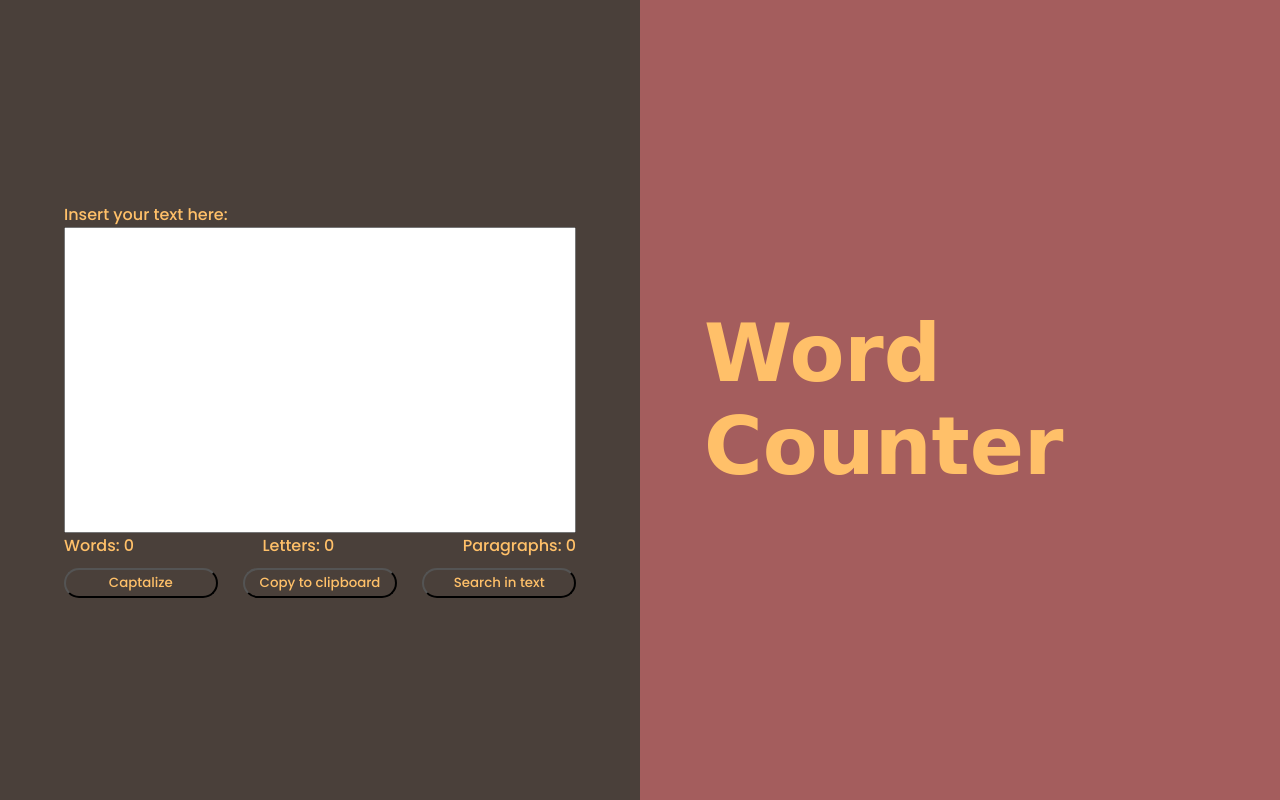
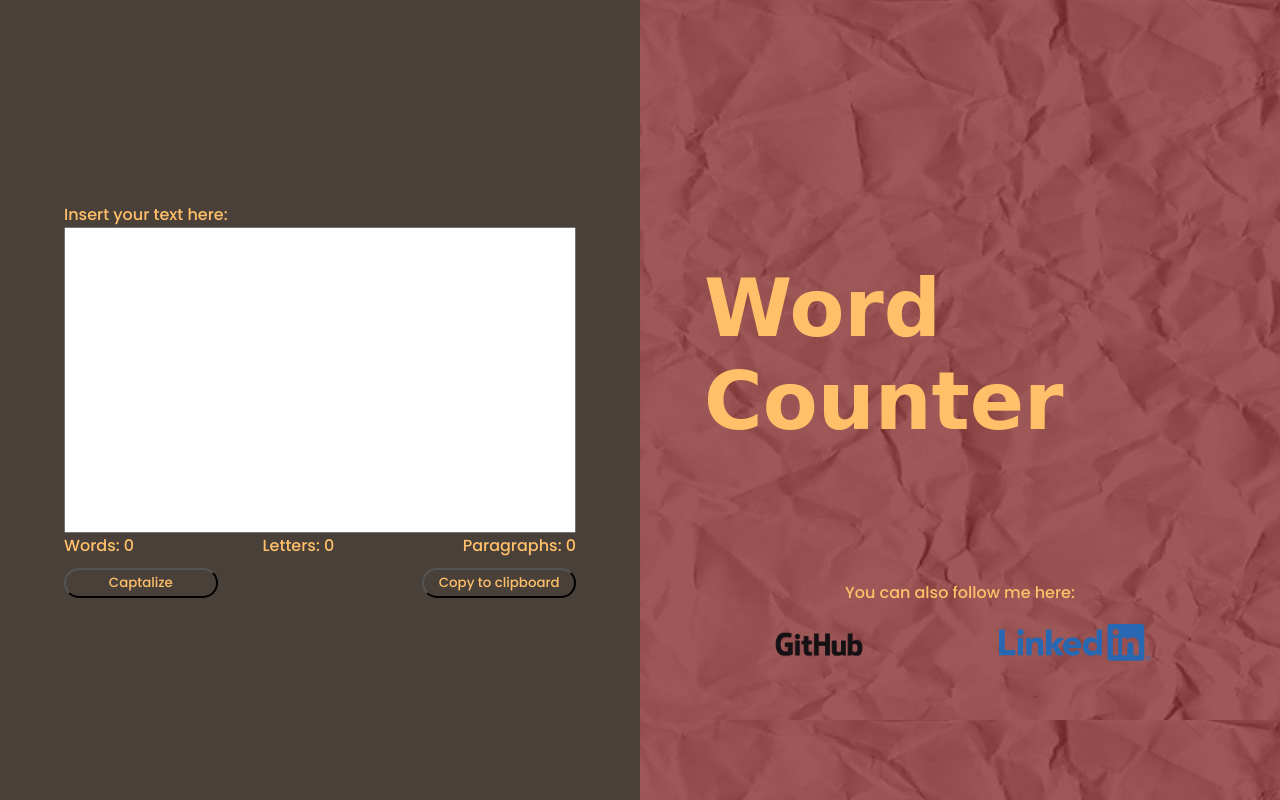
Before and after one commit to Ezeque/Word-Counter, a plain HTML site: page Index.html in a window 1280 px wide. Both pictures are taken after a click on the button "Copy to clipboard". Drawn offline with nearby package versions, Linux system fonts and the light colour scheme; a web font is replaced by a local one.

Commit message:
Added: Social media spot; Sources folder; Github and Linkedin logos; paper background; flex-column and flex-row classes // removed: search button

```diff
--- a/Index.html
+++ b/Index.html
@@ -30,12 +30,25 @@
 				<span class="formated-text">Letters: <span class="formated-text" id="letter-num"></span></span>
 				<span class="formated-text">Paragraphs: <span class="formated-text" id="paragraph-num"></span></span>
 			</div>
-			<div id="button-area"><button class="text-transformation formated-text" id="capitalize">Captalize</button> <button class="text-transformation formated-text" id="copy">Copy to clipboard</button> <button class="text-transformation formated-text" id="search">Search in text</button></div>
+			<div id="button-area"><button class="text-transformation formated-text" id="capitalize">Captalize</button> <button class="text-transformation formated-text" id="copy">Copy to clipboard</button>
+			</div>
 		</div>
 	</section>
 	<section id="area-de-titulo">
-		<div class="center-area">
+		<div></div>
+		<div class="center-area flex-column" style="align-items: center; justify-content: space-between;">
 			<h1 style="margin: auto;">Word Counter</h1>
+		</div>
+		<div class="flex-column" style="width: 100%;">
+			<div class="formated-text" style="text-align: center";>You can also follow me here:</div>
+			<div id="social-media" class="flex-row">
+				<div><a href="https://github.com/Ezeque">
+					<img src="Sources/images/Logos/GitHub_Logo.png" width="100px">
+				</a></div>
+				<div><a href="https://www.linkedin.com/in/ezequielmorais/">
+					<img src="Sources/images/Logos/LI-Logo.png" height="37px">
+				</a></div>
+			</div>
 		</div>
 	</section>
 
--- a/css/style.css
+++ b/css/style.css
@@ -22,10 +22,11 @@ h1{
 #area-de-titulo{
 	display: flex;
 	align-items: center;
-	justify-content: center;
+	flex-direction: column;
+	justify-content: space-evenly;
 	height: 100vh;
 	width: 50vw;
-	background-color: #A45D5D;
+	background-image: url(../Sources/images/paper_bg.png);
 }
 
 .formated-text{
@@ -59,3 +60,19 @@ h1{
 	background-color: transparent;
 	border-radius: 50px;
 }
+
+.flex-column{
+	display: flex;
+	flex-direction: column;
+}
+
+.flex-row{
+	display: flex;
+	flex-direction: row;
+}
+
+#social-media{
+	width: 100%;
+	margin-top: 3%;
+	justify-content: space-evenly;
+}
--- a/js/button_logic.js
+++ b/js/button_logic.js
@@ -24,4 +24,10 @@ $(document).ready(()=>{
 		}
 
 	})
+
+	$("#copy").click(()=>{
+		navigator.clipboard.writeText($("textarea").val());
+		$("#copy").html("Copied!")
+		setTimeout(()=>{$("#copy").html("Copy to clipboard")}, 1000)
+	})
 })
--- a/js/word_count.js
+++ b/js/word_count.js
@@ -31,14 +31,9 @@ $(document).ready(()=>{
 			/* FIM LÓGICA CONTAGEM DE LETRAS */
 
 			/* LÓGICA CONTAGEM DE PALAVRAS*/
-			if(texto.split("")[texto.split("").length - 1] != " "){
-				palavras = 0
-				texto.split(" ").map((e)=>{
-					if(e != ""){
-						palavras ++
-					}
-				})
-			}
+
+			palavras = v.countWords($("textarea").val())
+
 			/* FIM LÓGICA CONTAGEM DE PALAVRAS*/
 
 			/* LÓGICA CONTAGEM DE PARÁGRAFOS*/
```
Also changed, not shown: Sources/images/Logos/GitHub_Logo.png (added), Sources/images/Logos/GitHub_Logo_White.png (added), Sources/images/Logos/LI-In-Bug.png (added), Sources/images/Logos/LI-Logo.png (added), Sources/images/paper_bg.png (added).
